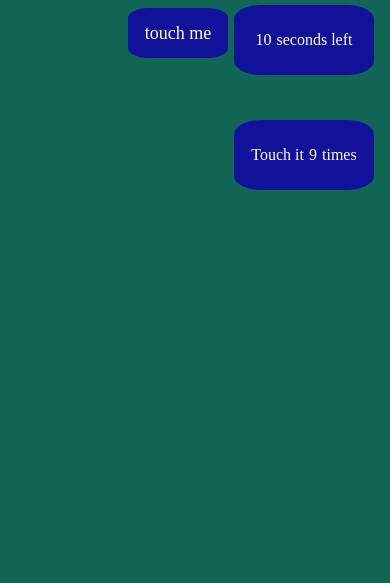
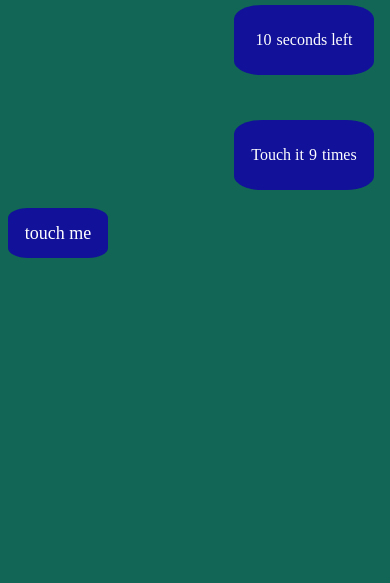
Before and after one commit to YaroshYevhen/Touch-it, a plain HTML site: page index.html in a window 390 px wide. Both pictures are taken after a click on the element "touch me". Shown: the top 583 px of the page. Drawn offline with nearby package versions, Linux system fonts and the light colour scheme.

Commit message:
Update style.css

```diff
--- a/style.css
+++ b/style.css
@@ -164,7 +164,7 @@ background-color: #119;
 		font-size: 18px;
 	}
 	.box.active {
-		transform: translateX(120px)
+		transform: translateY(200px)
 	}
 	.time {
 		width: 140px;
```
